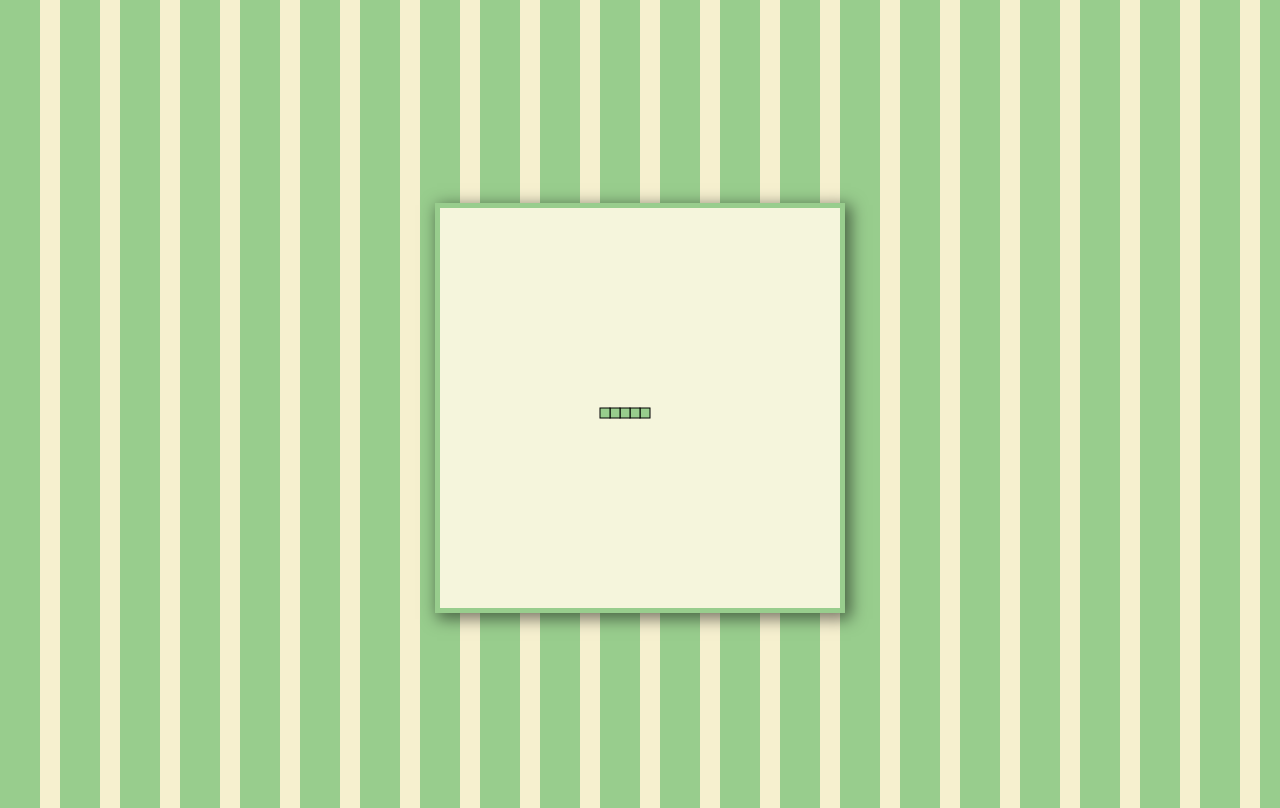
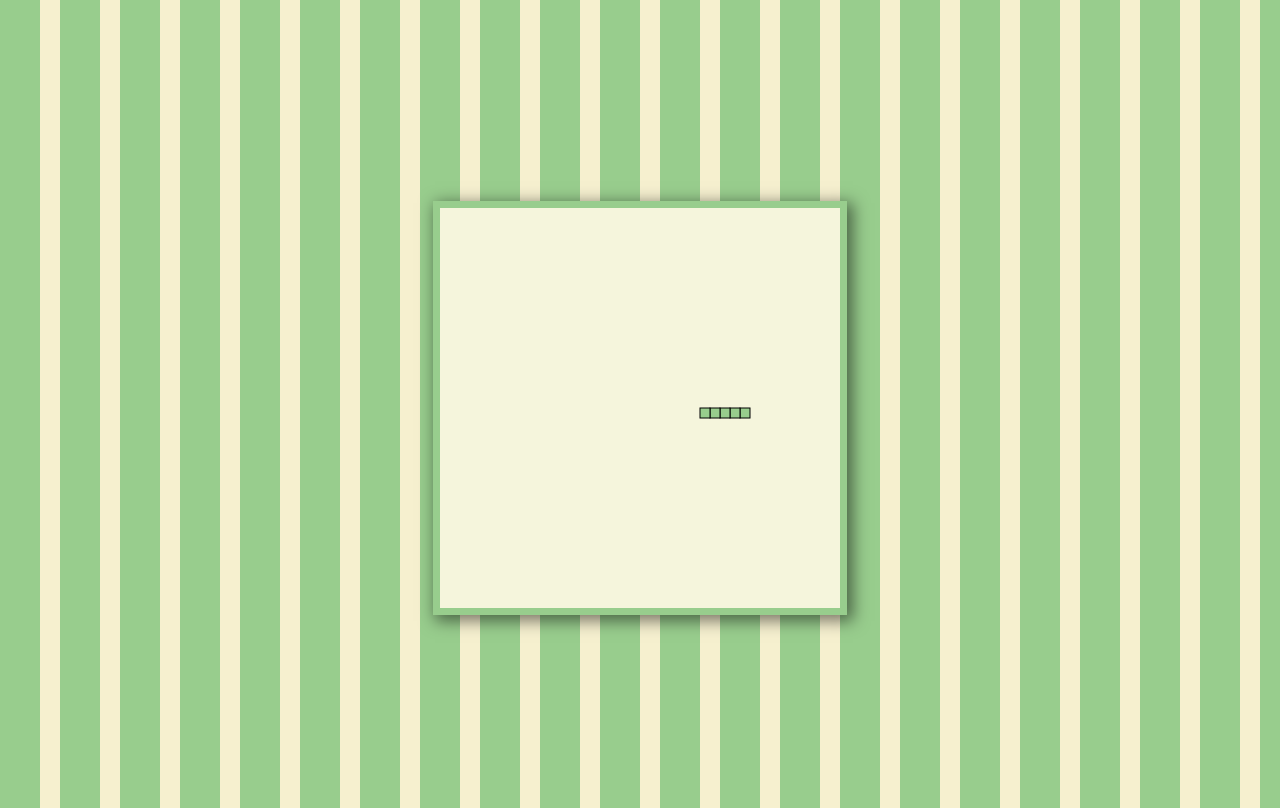
Before and after one commit to 1337-5P34Ker/snakeJS, a plain HTML site: page index.html in a window 1280 px wide. Drawn offline with Linux system fonts and the light colour scheme.

Commit message:
Schlange bewegt sich

```diff
--- a/game.js
+++ b/game.js
@@ -6,6 +6,11 @@ const ctx = arena.getContext("2d");
 /* Settings */
 const snakeColor = '#98CD8D';
 const snakeBorderColor = '#990000';
+const arenaColor = 'beige';
+// delta horizontal pro Schritt
+let dx = 10;
+// delta vertikal pro Schritt
+let dy = 0;
 
 let snake = [{
     x: 200,
@@ -26,8 +31,7 @@ let snake = [{
 
 
 
-function drawSnakePart(snakePart)
-{
+function drawSnakePart(snakePart) {
     ctx.fillStyle = snakeColor;
     ctx.strokestyle = snakeBorderColor;
     ctx.fillRect(snakePart.x, snakePart.y, 10, 10);
@@ -35,9 +39,33 @@ function drawSnakePart(snakePart)
 }
 
 /*Function that prints the parts*/
-function drawSnake()
-{
+function drawSnake() {
     snake.forEach(drawSnakePart);
 }
 
+// Bewegung (rechts)
+function moveSnake() {
+    // head ist das neue erste Element des Arrays
+    const head = {
+        x: snake[0].x + dx,
+        y: snake[0].y
+    };
+    snake.unshift(head); // head ansetzen
+    snake.pop(); // letztes Element aus Array löschen
+}
+
+function resetArena() {
+    ctx.fillStyle = arenaColor;
+    ctx.fillRect(0, 0, arena.width, arena.height);
+}
+
+function main() {
+    window.setTimeout(() => {
+        resetArena();
+        moveSnake();
         drawSnake();
+        main();
+    }, 500);
+
+}
+main();
--- a/styles.css
+++ b/styles.css
@@ -15,5 +15,5 @@ body {
     -webkit-box-shadow: 4px 4px 15px 2px rgba(0, 0, 0, 0.51);
     box-shadow: 4px 4px 15px 2px rgba(0, 0, 0, 0.51);
     background-color: beige;
-    border: 5px solid #98CD8D;
+    border: 7px solid #98CD8D;
 }
```
Lines whose indentation alone changed are shown as unchanged.
